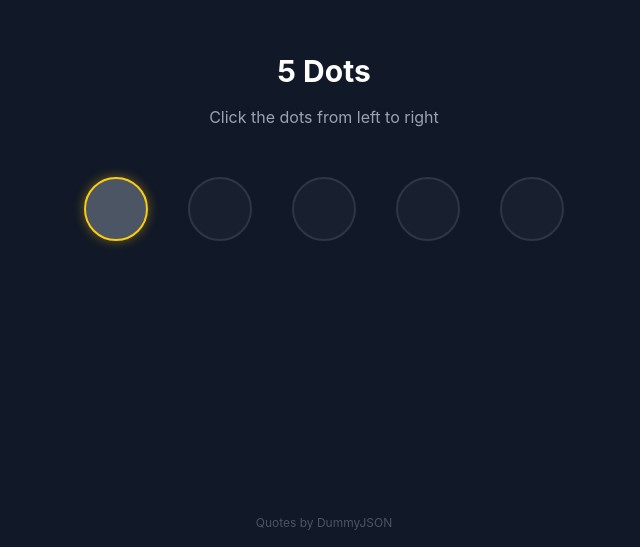
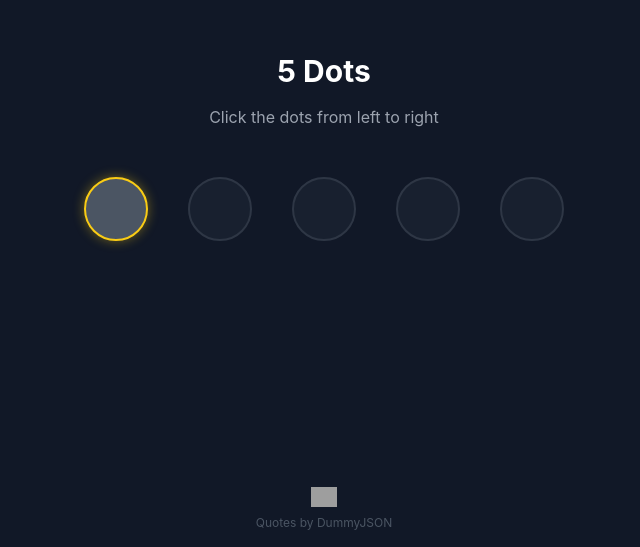
Before and after one commit to geea-develop/five-dots, a Next.js app: page / in a window 1280 px wide. Shown: the part 253-800 px from the top of the page, without its empty margins (316-956 px from the left). Built offline with nearby package versions, Linux system fonts and the light colour scheme; grey boxes are pictures that could not be loaded.

Commit message:
feat: replace GoatCounter with pixel hit counter badge

```diff
--- a/app/layout.tsx
+++ b/app/layout.tsx
@@ -25,11 +25,6 @@ export default function RootLayout({
       </head>
       <body>
         {children}
-        <script
-          data-goatcounter="https://five-dots.goatcounter.com/count"
-          async
-          src="//gc.zgo.at/count.js"
-        />
       </body>
     </html>
   );
--- a/app/page.tsx
+++ b/app/page.tsx
@@ -220,14 +220,21 @@ export default function FiveDots() {
       )}
 
       {/* Attribution */}
+      <div className="absolute bottom-4 flex flex-col items-center gap-2 z-10">
+        <img
+          src="https://hits.seeyoufarm.com/api/count/incr/badge.svg?url=https%3A%2F%2Fgeea-develop.github.io%2Ffive-dots&count_bg=%23555555&title_bg=%23111827&icon=&icon_color=%23E7E7E7&title=visitors&edge_flat=true"
+          alt="visitor count"
+          className="h-5"
+        />
         <a
           href="https://dummyjson.com"
           target="_blank"
           rel="noopener noreferrer"
-        className="absolute bottom-4 text-gray-600 text-xs hover:text-gray-400 transition-colors z-10"
+          className="text-gray-600 text-xs hover:text-gray-400 transition-colors"
         >
           Quotes by DummyJSON
         </a>
+      </div>
     </div>
   );
 }
```
Lines whose indentation alone changed are shown as unchanged.
